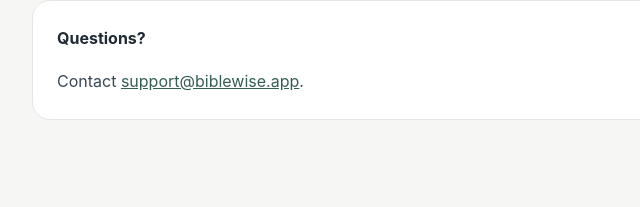
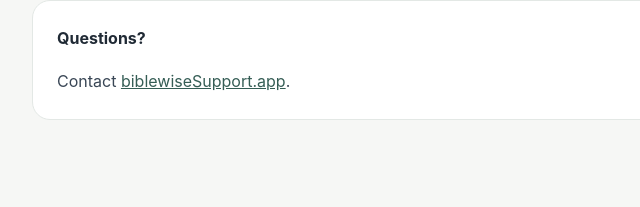
Before and after one commit to emmanuelsley830-web/biblewise-legal, a plain HTML site: page index.html in a window 1280 px wide. Shown: the part 503-710 px from the top of the page, 168-808 px from the left. Drawn offline with Linux system fonts and the light colour scheme.

Commit message:
Update contact email in index.html

```diff
--- a/index.html
+++ b/index.html
@@ -89,7 +89,7 @@ footer a { margin-right: 16px; }
 </div>
 <div class="panel" style="margin-top:28px">
   <strong>Questions?</strong>
-  <p style="margin-bottom:0">Contact <a href="mailto:support@biblewise.app">support@biblewise.app</a>.</p>
+  <p style="margin-bottom:0">Contact <a href="mailto:emmanuelcharles.dev@gmail.com">biblewiseSupport.app</a>.</p>
 </div>
 
 </main>
@@ -98,7 +98,7 @@ footer a { margin-right: 16px; }
   <div style="margin-top:8px">
     <a href="privacy-policy.html">Privacy Policy</a>
     <a href="terms-and-conditions.html">Terms &amp; Conditions</a>
-    <a href="mailto:support@biblewise.app">Contact</a>
+    <a href="mailto:emmanuelcharles.dev@gmail.com">Contact</a>
   </div>
 </footer>
 </body>
```
